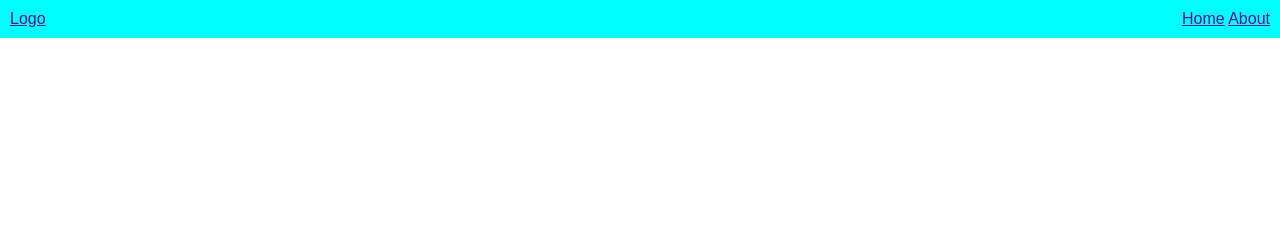
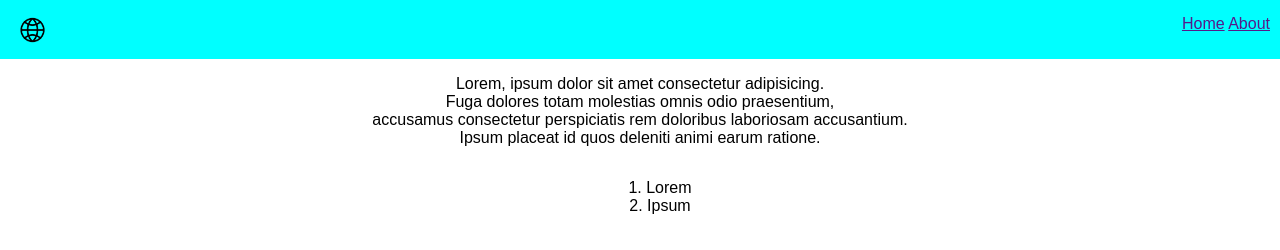
Before and after one commit to FabAlien/Kodehode-11.06, a website: page index.html in a window 1280 px wide. Drawn offline with Linux system fonts and the light colour scheme.

Commit message:
Last Commit

```diff
--- a/index.html
+++ b/index.html
@@ -10,7 +10,7 @@
   <body>
     <header class="navbar">
 
-      <a href="">Logo</a>
+      <a href="index.html"><img src="www.png" alt="Globe" width="45px" height="30px"></a>
 
       <nav>
         <a href="">Home</a>
@@ -18,6 +18,15 @@
       </nav>
 
     </header>
+
+    <main>
+      <p class="content">Lorem, ipsum dolor sit amet consectetur adipisicing. <br>Fuga dolores totam molestias omnis odio praesentium, <br>accusamus consectetur perspiciatis rem doloribus laboriosam accusantium. <br>Ipsum placeat id quos deleniti animi earum ratione.</p>
+      <ol class="content">
+        <li>Lorem</li>
+        <li>Ipsum</li>
+      </ol>
+    </main>
+
   </body>
 
 </html>
--- a/styles.css
+++ b/styles.css
@@ -1,11 +1,22 @@
 body {
     margin: 0px;
+    font-family: Arial, Helvetica, sans-serif;
 }
 
 .navbar {
-    background-color: cyan;
+    background-color: #00ffff;
     font-family: Arial, Helvetica, sans-serif;
     display: flex;
     justify-content: space-between;
     padding: 10px;
+    padding-top: 15px;
 }
+main {
+    display: flex;
+    justify-content: center;
+    list-style-position: inside;
+    flex-direction: column;
+}
+.content {
+    text-align: center;
+}
```
Also changed, not shown: www.png (added).
